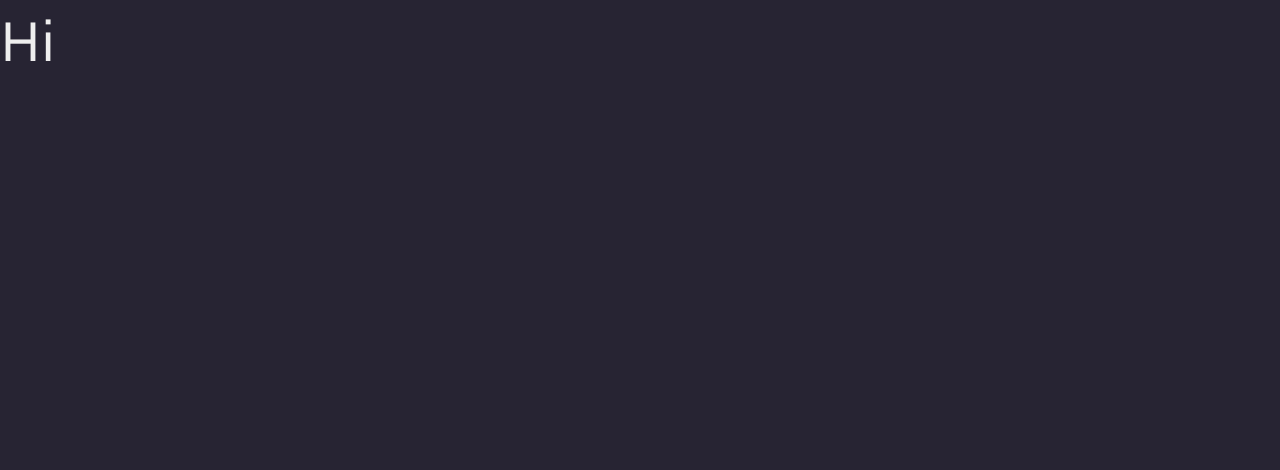
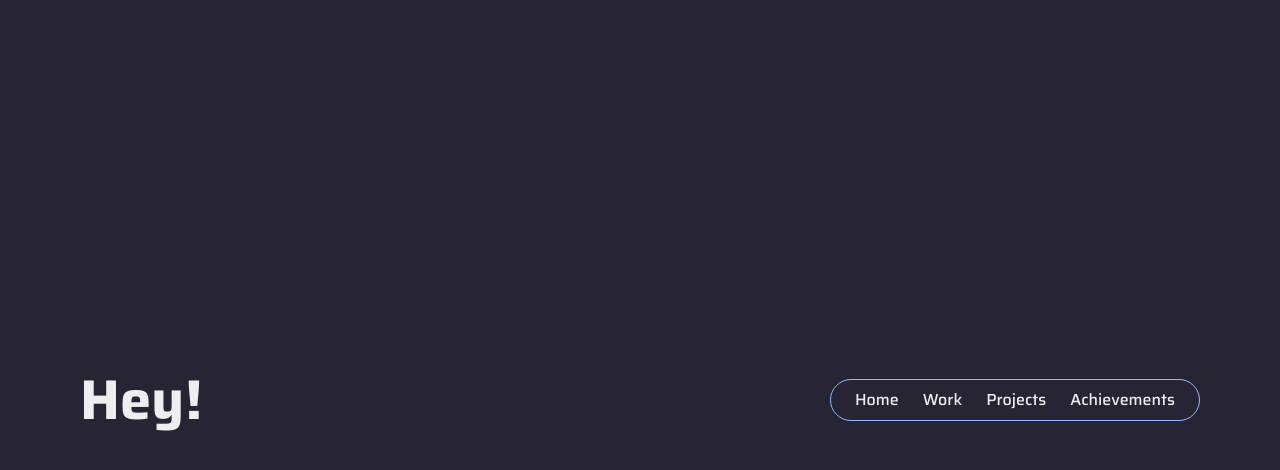
Before and after one commit to KubangPawis/dev-portfolio, a Vue app: page / in a window 1280 px wide. Shown: the top 470 px of the page. Built offline with nearby package versions, Linux system fonts and the light colour scheme.

Commit message:
feat: add app-wide NavBar; implement page content centering

```diff
--- a/index.html
+++ b/index.html
@@ -14,7 +14,7 @@
     />
   </head>
   <body>
-    <div id="app"></div>
+    <div id="app" class="page-wrapper"></div>
     <script type="module" src="/src/main.ts"></script>
   </body>
 </html>
--- a/src/App.vue
+++ b/src/App.vue
@@ -1,5 +1,7 @@
 <template>
-  <router-view />
+  <div class="container">
+    <router-view />
+  </div>
 </template>
 
 <script setup lang="ts"></script>
--- /dev/null
+++ b/src/components/NavBar.vue
@@ -0,0 +1,14 @@
+<template>
+  <div
+    class="inline-flex items-center text-base font-medium px-6 py-2 gap-x-6 border border-(--navbar-accent) rounded-4xl"
+  >
+    <p>Home</p>
+    <p>Work</p>
+    <p>Projects</p>
+    <p>Achievements</p>
+  </div>
+</template>
+
+<script setup lang="ts"></script>
+
+<style scoped></style>
--- a/src/pages/HomePage.vue
+++ b/src/pages/HomePage.vue
@@ -1,9 +1,12 @@
 <template>
   <div class="flex flex-wrap justify-between items-center">
-    <h1 class="text-[56px]">Hi</h1>
+    <h1 class="text-[56px] font-bold">Hey!</h1>
+    <NavBar />
   </div>
 </template>
 
-<script setup lang="ts"></script>
+<script setup lang="ts">
+import NavBar from '@/components/NavBar.vue'
+</script>
 
 <style scoped></style>
--- a/src/styles/style.css
+++ b/src/styles/style.css
@@ -8,6 +8,8 @@
   --font-base:
     'Saira', system-ui, -apple-system, BlinkMacSystemFont, 'Segoe UI', Roboto, Oxygen, Ubuntu,
     Cantarell, 'Open Sans', 'Helvetica Neue', sans-serif;
+  --container-max: 1120px;
+  --navbar-accent: #94b6ff;
 }
 
 html,
@@ -16,8 +18,16 @@ body {
   font-family: var(--font-base);
 }
 
-#app {
-  height: 100vh;
+.page-wrapper {
+  min-height: 100vh;
+  display: flex;
+  justify-content: center;
+  align-items: center;
   background-color: var(--bg);
   color: var(--text);
 }
+
+.container {
+  width: 100%;
+  max-width: var(--container-max);
+}
```
